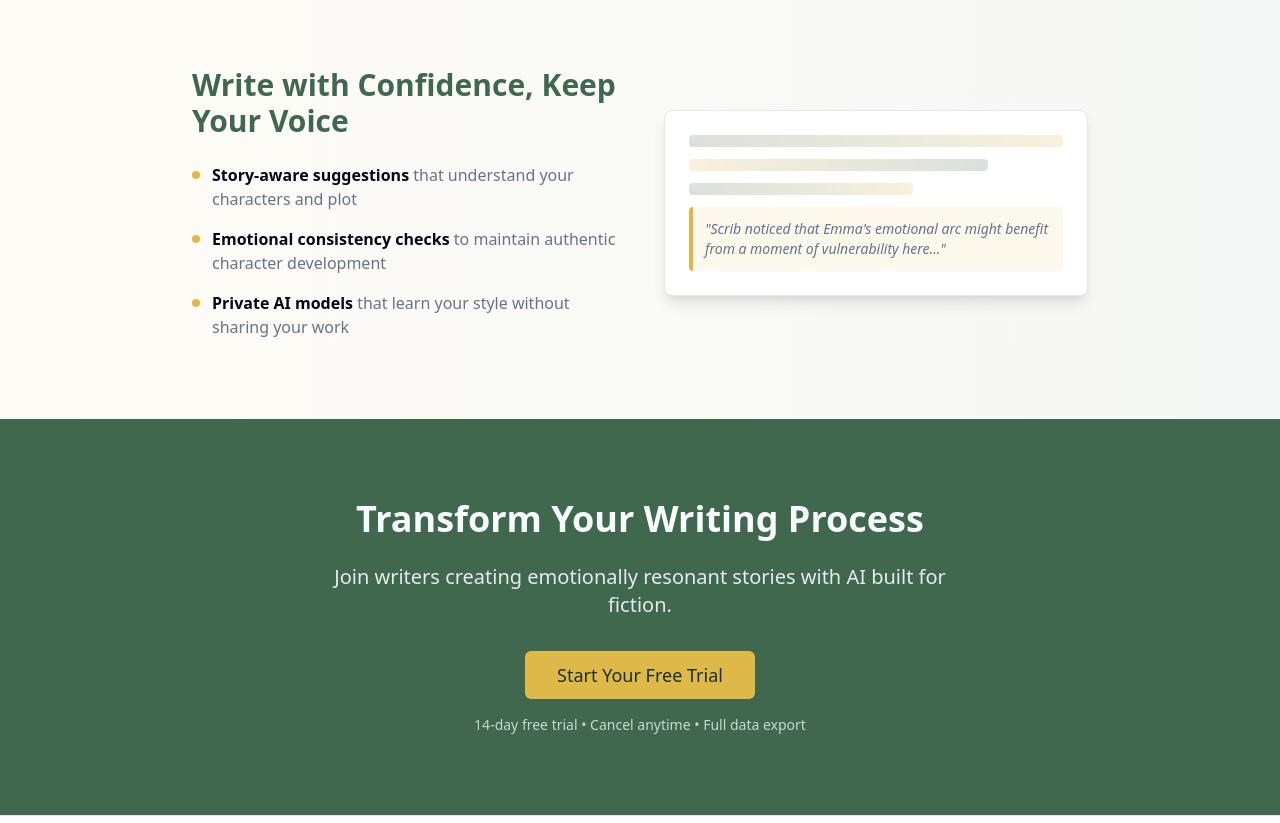
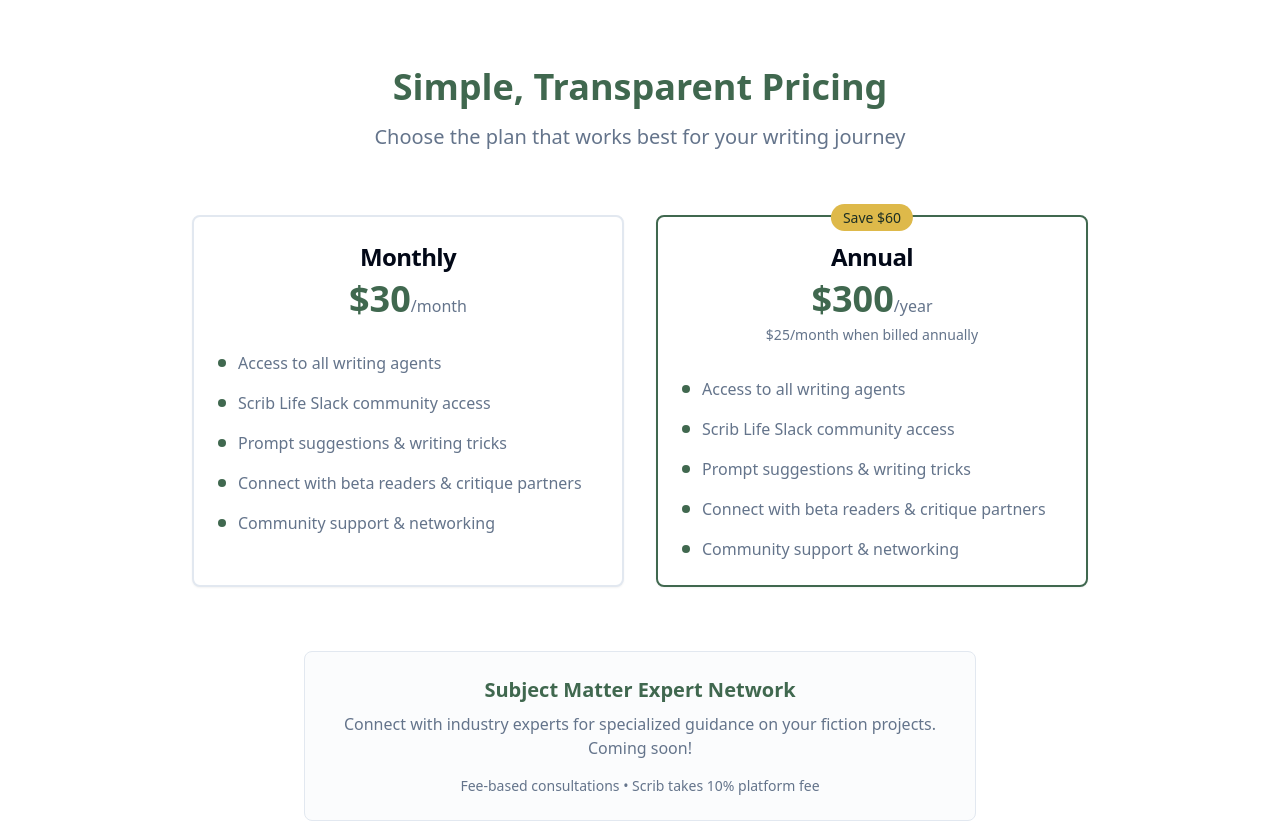
Before and after one commit to NMS369/scrib-story-forge, a React (Vite) app: page / in a window 1280 px wide. Shown: the part 1180-2003 px from the top of the page. Built offline with nearby package versions, Linux system fonts and the light colour scheme.

Commit message:
Add pricing information to homepage
Updated the homepage to include pricing details: $30/month or $300/year, including all agents and access to the Scrib Life Slack channel. Added a note about the upcoming SME network with a 10% fee.

```diff
--- a/src/components/Homepage.tsx
+++ b/src/components/Homepage.tsx
@@ -138,6 +138,103 @@ const Homepage = () => {
         </div>
       </section>
 
+      {/* Pricing Section */}
+      <section id="pricing" className="py-20 bg-white">
+        <div className="container mx-auto px-4">
+          <div className="text-center mb-16">
+            <h2 className="text-3xl md:text-4xl font-bold mb-4 text-primary">Simple, Transparent Pricing</h2>
+            <p className="text-xl text-muted-foreground max-w-2xl mx-auto">Choose the plan that works best for your writing journey</p>
+          </div>
+
+          <div className="max-w-4xl mx-auto grid md:grid-cols-2 gap-8">
+            {/* Monthly Plan */}
+            <Card className="border-2 hover:border-primary/20 transition-all duration-300 hover:shadow-lg">
+              <CardHeader className="text-center pb-8">
+                <CardTitle className="text-2xl font-bold">Monthly</CardTitle>
+                <div className="mt-4">
+                  <span className="text-4xl font-bold text-primary">$30</span>
+                  <span className="text-muted-foreground">/month</span>
+                </div>
+              </CardHeader>
+              <CardContent className="space-y-4">
+                <div className="flex items-start space-x-3">
+                  <div className="w-2 h-2 bg-primary rounded-full mt-2 flex-shrink-0"></div>
+                  <p className="text-muted-foreground">Access to all writing agents</p>
+                </div>
+                <div className="flex items-start space-x-3">
+                  <div className="w-2 h-2 bg-primary rounded-full mt-2 flex-shrink-0"></div>
+                  <p className="text-muted-foreground">Scrib Life Slack community access</p>
+                </div>
+                <div className="flex items-start space-x-3">
+                  <div className="w-2 h-2 bg-primary rounded-full mt-2 flex-shrink-0"></div>
+                  <p className="text-muted-foreground">Prompt suggestions & writing tricks</p>
+                </div>
+                <div className="flex items-start space-x-3">
+                  <div className="w-2 h-2 bg-primary rounded-full mt-2 flex-shrink-0"></div>
+                  <p className="text-muted-foreground">Connect with beta readers & critique partners</p>
+                </div>
+                <div className="flex items-start space-x-3">
+                  <div className="w-2 h-2 bg-primary rounded-full mt-2 flex-shrink-0"></div>
+                  <p className="text-muted-foreground">Community support & networking</p>
+                </div>
+              </CardContent>
+            </Card>
+
+            {/* Annual Plan */}
+            <Card className="border-2 border-primary relative hover:border-primary transition-all duration-300 hover:shadow-lg">
+              <div className="absolute -top-3 left-1/2 transform -translate-x-1/2">
+                <span className="bg-secondary text-secondary-foreground px-3 py-1 rounded-full text-sm font-medium">
+                  Save $60
+                </span>
+              </div>
+              <CardHeader className="text-center pb-8">
+                <CardTitle className="text-2xl font-bold">Annual</CardTitle>
+                <div className="mt-4">
+                  <span className="text-4xl font-bold text-primary">$300</span>
+                  <span className="text-muted-foreground">/year</span>
+                </div>
+                <p className="text-sm text-muted-foreground mt-2">$25/month when billed annually</p>
+              </CardHeader>
+              <CardContent className="space-y-4">
+                <div className="flex items-start space-x-3">
+                  <div className="w-2 h-2 bg-primary rounded-full mt-2 flex-shrink-0"></div>
+                  <p className="text-muted-foreground">Access to all writing agents</p>
+                </div>
+                <div className="flex items-start space-x-3">
+                  <div className="w-2 h-2 bg-primary rounded-full mt-2 flex-shrink-0"></div>
+                  <p className="text-muted-foreground">Scrib Life Slack community access</p>
+                </div>
+                <div className="flex items-start space-x-3">
+                  <div className="w-2 h-2 bg-primary rounded-full mt-2 flex-shrink-0"></div>
+                  <p className="text-muted-foreground">Prompt suggestions & writing tricks</p>
+                </div>
+                <div className="flex items-start space-x-3">
+                  <div className="w-2 h-2 bg-primary rounded-full mt-2 flex-shrink-0"></div>
+                  <p className="text-muted-foreground">Connect with beta readers & critique partners</p>
+                </div>
+                <div className="flex items-start space-x-3">
+                  <div className="w-2 h-2 bg-primary rounded-full mt-2 flex-shrink-0"></div>
+                  <p className="text-muted-foreground">Community support & networking</p>
+                </div>
+              </CardContent>
+            </Card>
+          </div>
+
+          {/* Coming Soon */}
+          <div className="mt-16 text-center">
+            <div className="max-w-2xl mx-auto p-6 bg-muted/30 rounded-lg border">
+              <h3 className="text-xl font-semibold mb-2 text-primary">Subject Matter Expert Network</h3>
+              <p className="text-muted-foreground mb-4">
+                Connect with industry experts for specialized guidance on your fiction projects. Coming soon!
+              </p>
+              <p className="text-sm text-muted-foreground">
+                Fee-based consultations • Scrib takes 10% platform fee
+              </p>
+            </div>
+          </div>
+        </div>
+      </section>
+
       {/* Benefits Section */}
       <section className="py-20 bg-gradient-to-r from-secondary/5 to-primary/5">
         <div className="container mx-auto px-4">
```
